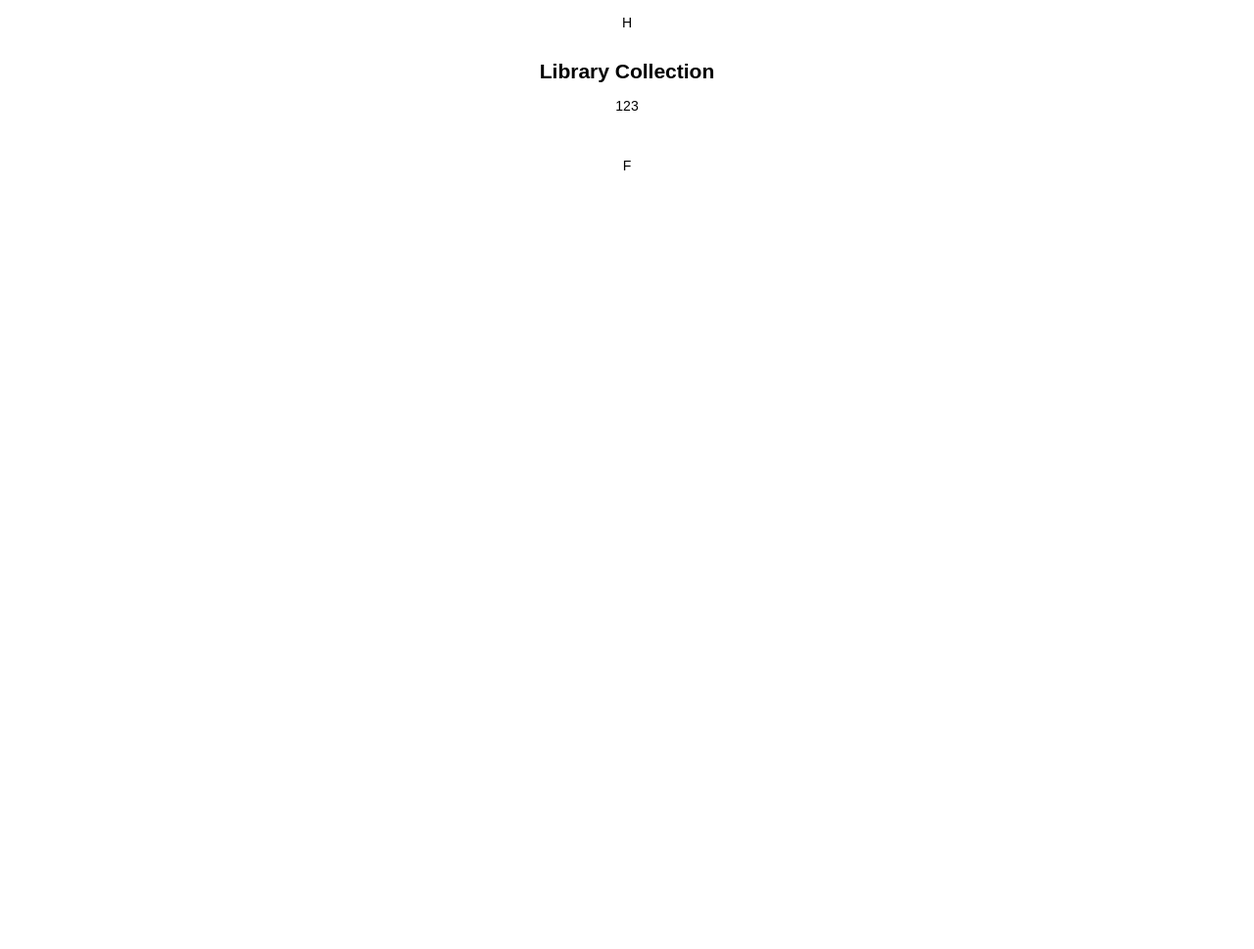
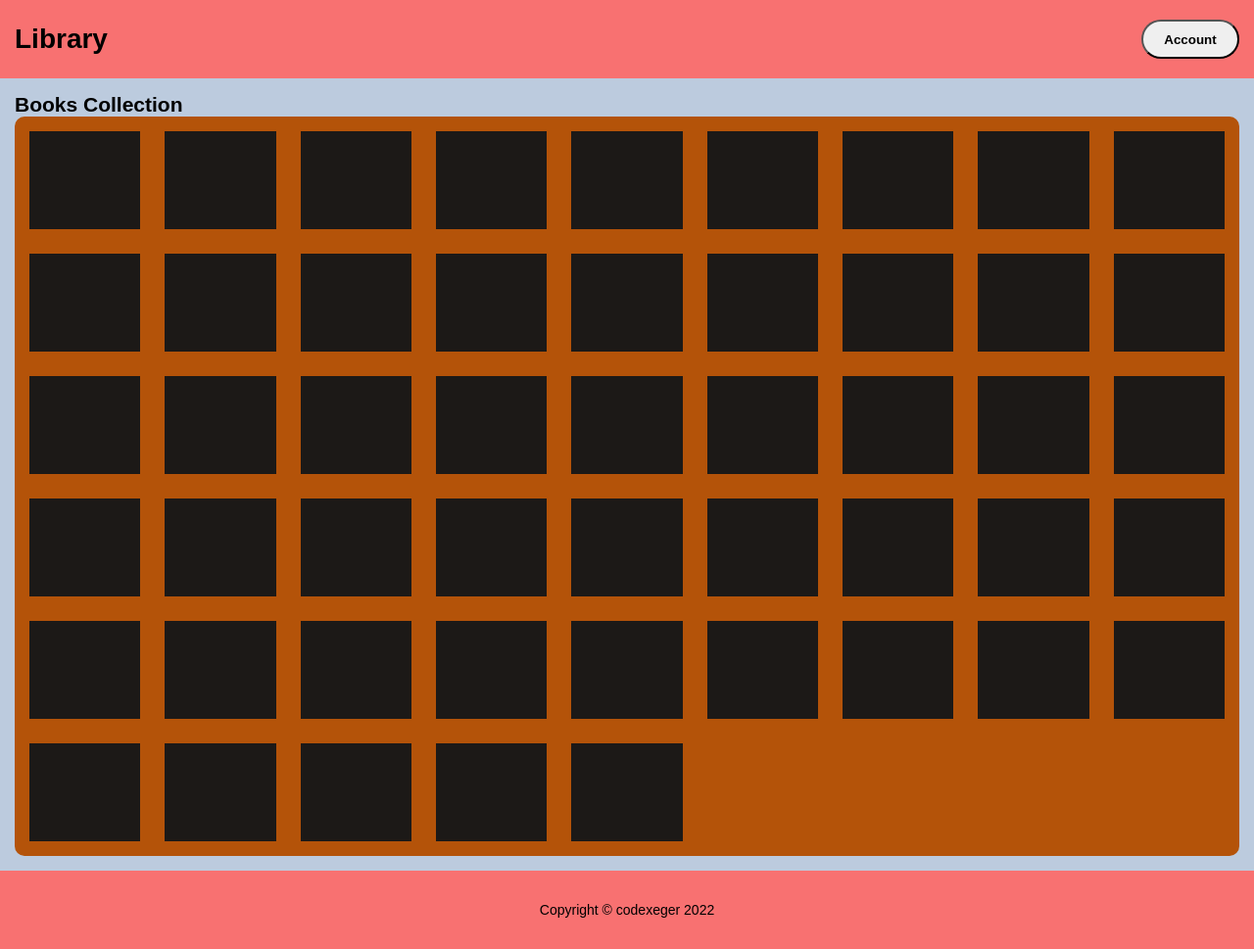
Before and after one commit to voidalgorthm/library, a plain HTML site: page index.html in a window 1280 px wide. Shown: the whole page at 98% size. Before the commit the page ends 800 px from the top, so only its background shows below. Drawn offline with Linux system fonts and the light colour scheme.

Commit message:
feat: add grid function of main content

```diff
--- a/index.html
+++ b/index.html
@@ -11,16 +11,16 @@
 <body>
     <div class="container">
         <div class="header">
-            H
+            <h1>Library</h1>
+            <button class="account">Account</button>
         </div>
         <div class="main">
-            <h2>Library Collection</h2>
+            <h2>Books Collection</h2>
             <div class="section">
-                123
             </div>
         </div>
         <div class="footer">
-            F
+            <p>Copyright © codexeger 2022</p>
         </div>
     </div>
 </body>
--- a/library.css
+++ b/library.css
@@ -1,9 +1,17 @@
 :root {
     font-size: 62.5%;
-    --general-theme-bgcolor: #FFF;
+    --general-theme-bgcolor: #f87171;
     --general-theme-color: #000;
     --general-theme-font: sans-serif;
+    --shelf-theme-bgcolor: #b45309;
+    --shelf-item-theme-bgcolor: #1c1917;
+    --default-theme-bgcolor: #FFF;
+    --default-theme-color: #000;
+    --fade-theme-bgcolor: #bccbde; /* #e2e8f0 */
+    --largest-font-size: 2rem;
     --normal-font-size: 1.4rem;
+
+    --grid-min-size: 10rem;
 }
 
 * {
@@ -19,8 +27,69 @@
     font-family: var(--general-theme-font);
 }
 
-/* .container {
+.container {
+    display: flex;
+    min-height: 100vh;
+    flex-direction: column;
+    justify-content: flex-start;
+}
+
+button {
+    cursor: pointer;
+}
+
+button:active {
+    transform: scale(0.97);
+}
+
+button.account {
+    width: 10rem;
+    height: 4rem;
+    font-weight: bold;
+    border-radius: 2rem;
+}
+
+div.main > h2 {
+    text-align: start;
+}
+
+div.main {
+    background-color: var(--fade-theme-bgcolor);
+    flex: 1;
+    display: flex;
+    flex-direction: column;
+    min-height: calc(100% - 10vh - 10vh);
+}
+
+div.section {
+    --shelf-padding-and-gap: 2.5rem;
+
+    background-color: var(--shelf-theme-bgcolor);
+    border-radius: 1rem;
     display: grid;
-    grid-template-columns: 1fr 4fr;
-    grid-template-rows: auto 1fr;
-} */
+    grid-template-columns: repeat(auto-fill, minmax(var(--grid-min-size), 1fr));
+    grid-template-rows: repeat(auto-fill, minmax(var(--grid-min-size), 1fr));
+    grid-auto-rows: minmax(var(--grid-min-size), 1fr);
+    gap: var(--shelf-padding-and-gap);
+}
+
+div.hole {
+    background-color: var(--shelf-item-theme-bgcolor);
+    z-index: 0;
+}
+
+div.header,
+div.footer {
+    background-color: var(--general-theme-bgcolor);
+    min-height: 10vh;
+    display: flex;
+    align-items: center;
+}
+
+div.header {
+    justify-content: space-between;
+}
+
+div.footer {
+    justify-content: center;
+}
--- a/library.js
+++ b/library.js
@@ -1,13 +1,51 @@
+document.addEventListener('DOMContentLoaded', function () {
+  createHoles();
+}, false);
+
+const container = document.querySelector('.container');
+
+const main = container.querySelector('.main');
+const section = main.querySelector('.section');
+
+let width = main.offsetWidth;
+let height = main.offsetHeight;
+
+window.addEventListener('resize', function() {
+  removeHoles();
+  createHoles();
+} );
+
+
+function createHoles() {
+  const vertical = Math.floor(width / 100) - 2;
+  const horizontal = Math.floor(height / 100) - 2;
+
+  const remain = (vertical * horizontal) % 10;
+  const holes = (vertical * horizontal) + (10 - remain);
+
+  for (let index = 0; index < holes; index++) {
+    let hole = document.createElement('div');
+    section.appendChild(hole).className = "hole";
+  };
+};
+
+function removeHoles() {
+  const holes = section.querySelectorAll('.hole');
+  holes.forEach(hole => {
+    hole.remove();
+  })
+}
+
 function Book(title, author, pages, read) {
   this.title = title;
   this.author = author;
   this.pages = pages;
   this.read = read;
-  this.info = function() {
+  this.info = function () {
     return `${this.title} by ${this.author}, ${this.pages} pages, ${this.read}`;
   }
 }
 
-const hobbit = new Book ('The Hobbit', 'J.R.R. Tolkien', 295,'not read yet');
+const hobbit = new Book('The Hobbit', 'J.R.R. Tolkien', 295, 'not read yet');
 
 console.log(hobbit.info());
```
